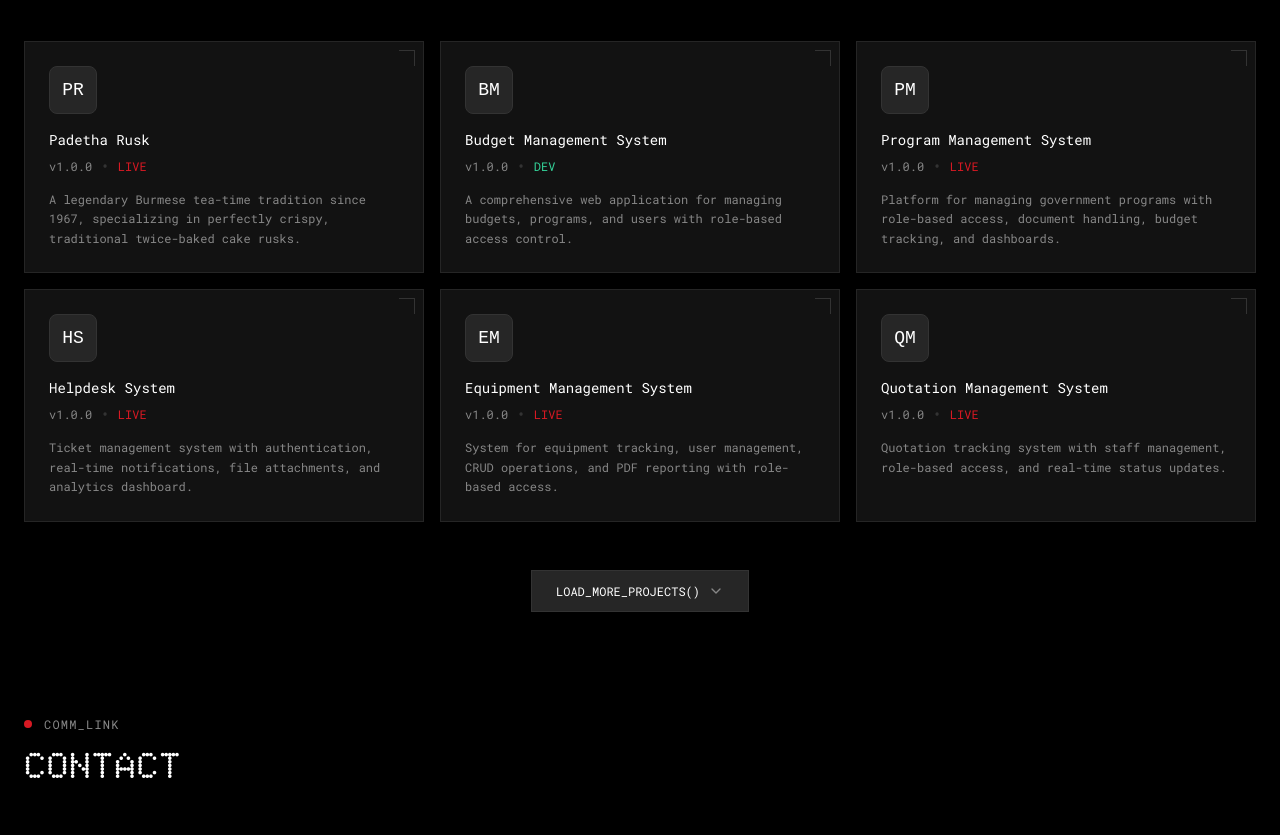
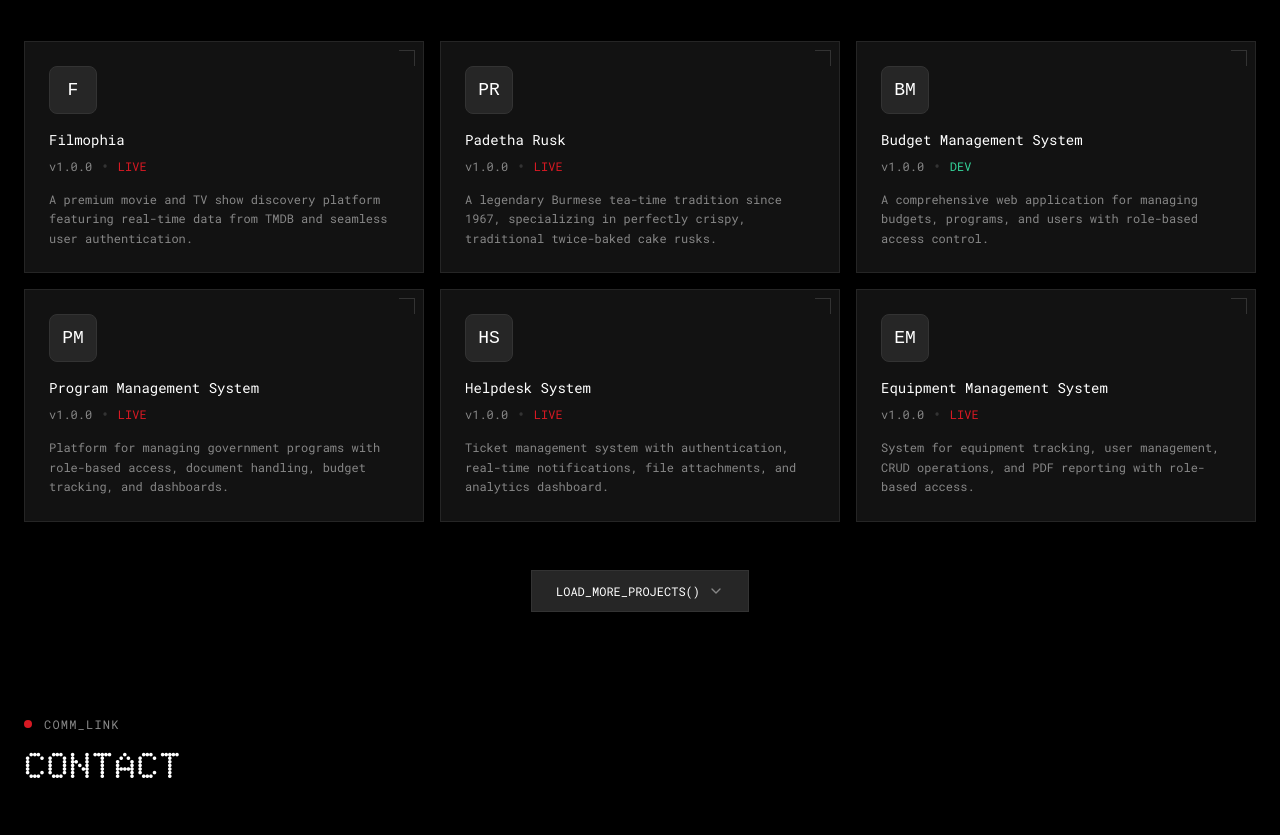
Before and after one commit to Irrfan47/portfolio, a React (Vite) app: page /#home in a window 1280 px wide. Shown: the part 2240-3075 px from the top of the page. Built offline with nearby package versions, Linux system fonts and the light colour scheme; the HTML template or start-up script is replaced by a standard one; a web font is replaced by a local one.

Commit message:
Add Filmophia project and updated screenshots

```diff
--- a/src/data/projects.ts
+++ b/src/data/projects.ts
@@ -13,6 +13,24 @@ export interface Project {
 }
 
 export const projects: Project[] = [
+  {
+    id: "filmophia",
+    name: "Filmophia",
+    version: "v1.0.0",
+    status: "LIVE",
+    description: "A premium movie and TV show discovery platform featuring real-time data from TMDB and seamless user authentication.",
+    fullDescription: "Filmophia is a sophisticated entertainment discovery app built with React, TypeScript, and Supabase. It leverages the TMDB API to provide up-to-date information on trending and popular movies and TV shows. The application features a glassmorphism-inspired UI, smooth animations, a personalized favorites system, and a robust search engine, resulting in a premium user experience.",
+    techStack: ["React", "TypeScript", "Supabase", "Tailwind CSS", "TMDB API", "Framer Motion"],
+    screenshots: [
+      "https://myprojectstorage47.blob.core.windows.net/portfoliodocs/filmophia(1).png",
+      "https://myprojectstorage47.blob.core.windows.net/portfoliodocs/filmophia(2).png",
+      "https://myprojectstorage47.blob.core.windows.net/portfoliodocs/filmophia(3).png",
+      "https://myprojectstorage47.blob.core.windows.net/portfoliodocs/filmophia(4).png"
+    ],
+    sourceCode: "https://github.com/Irrfan47/filmophia",
+    liveUrl: "https://filmophia.lovable.app/",
+    featured: true
+  },
 
   {
     id: "padetha-rusk",
```
